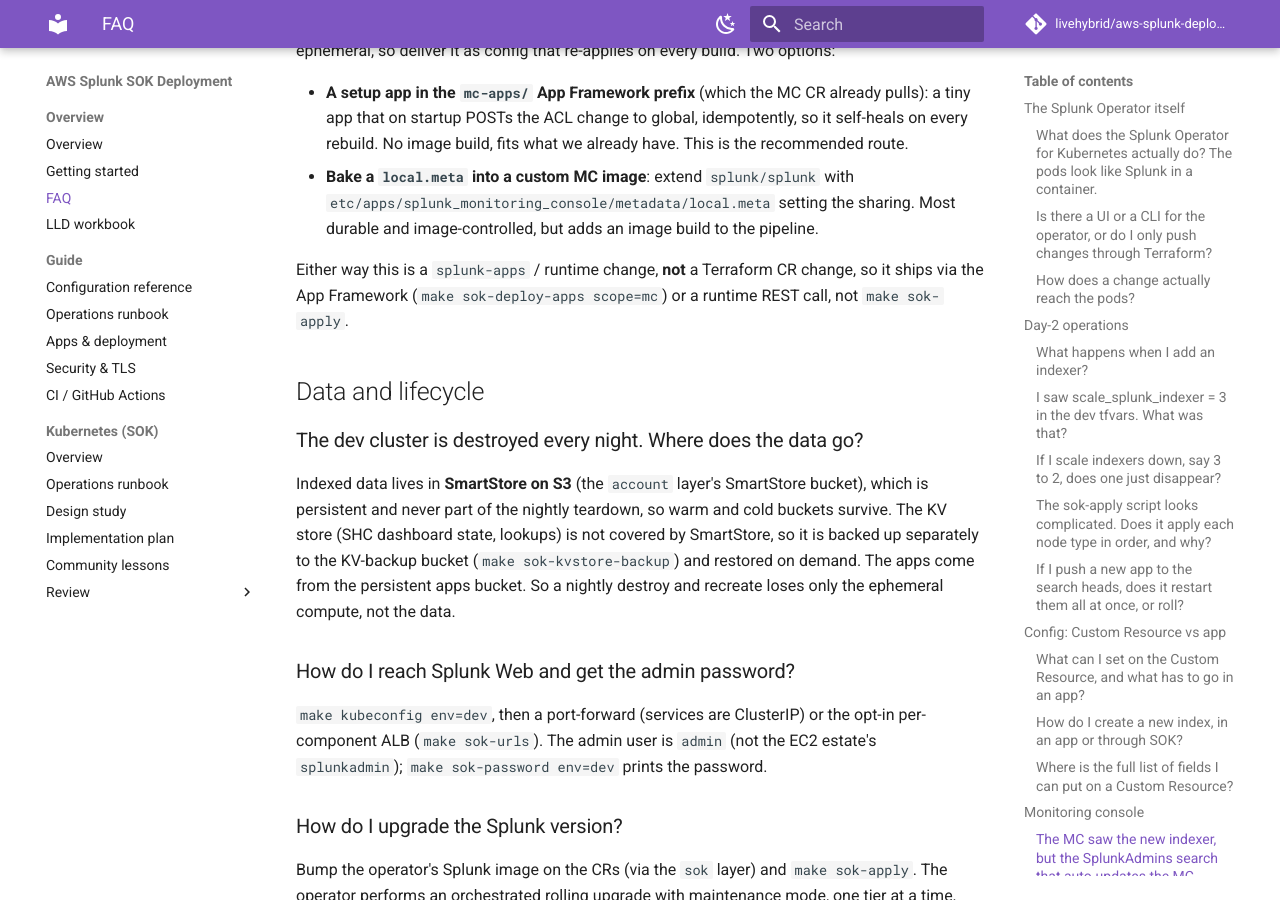
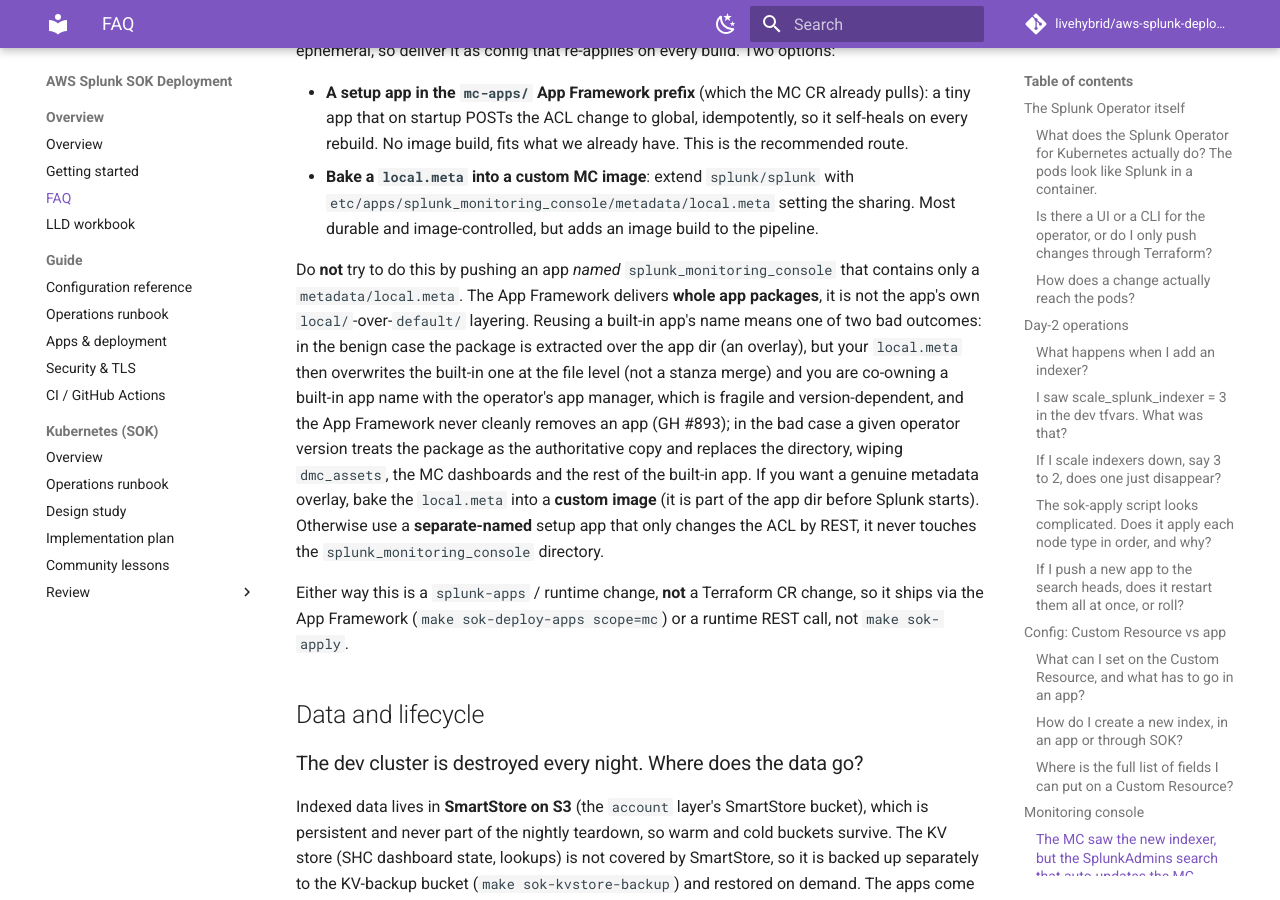
Before and after one commit to livehybrid/aws-splunk-deployment, an MkDocs documentation site: the page built from docs/faq.md, in a window 1280 px wide and 900 px high, scrolled down 5148 px. Built offline with MkDocs 1.6.1 and Material for MkDocs 9.7.7, drawn with Linux system fonts in a browser that asks for light colours; comment, search, counter and statistics services are not loaded.

Commit message:
docs(faq): warn against overlaying the built-in MC app via App Framework
Pushing a same-named splunk_monitoring_console package containing only a
metadata/local.meta is unsafe: the App Framework delivers whole app packages, not
local overlays, so you either co-own a built-in app name with the operator (fragile,
and GH #893 means it never cleanly removes) or risk a directory replace that wipes
the built-in MC app. Genuine metadata overlay = custom image; runtime ACL change =
a separate-named setup app.

```diff
--- a/docs/faq.md
+++ b/docs/faq.md
@@ -218,6 +218,21 @@
   `etc/apps/splunk_monitoring_console/metadata/local.meta` setting the sharing.
   Most durable and image-controlled, but adds an image build to the pipeline.
 
+Do **not** try to do this by pushing an app *named* `splunk_monitoring_console`
+that contains only a `metadata/local.meta`. The App Framework delivers **whole app
+packages**, it is not the app's own `local/`-over-`default/` layering. Reusing a
+built-in app's name means one of two bad outcomes: in the benign case the package
+is extracted over the app dir (an overlay), but your `local.meta` then overwrites
+the built-in one at the file level (not a stanza merge) and you are co-owning a
+built-in app name with the operator's app manager, which is fragile and
+version-dependent, and the App Framework never cleanly removes an app (GH #893);
+in the bad case a given operator version treats the package as the authoritative
+copy and replaces the directory, wiping `dmc_assets`, the MC dashboards and the
+rest of the built-in app. If you want a genuine metadata overlay, bake the
+`local.meta` into a **custom image** (it is part of the app dir before Splunk
+starts). Otherwise use a **separate-named** setup app that only changes the ACL by
+REST, it never touches the `splunk_monitoring_console` directory.
+
 Either way this is a `splunk-apps` / runtime change, **not** a Terraform CR
 change, so it ships via the App Framework (`make sok-deploy-apps scope=mc`) or a
 runtime REST call, not `make sok-apply`.
```
